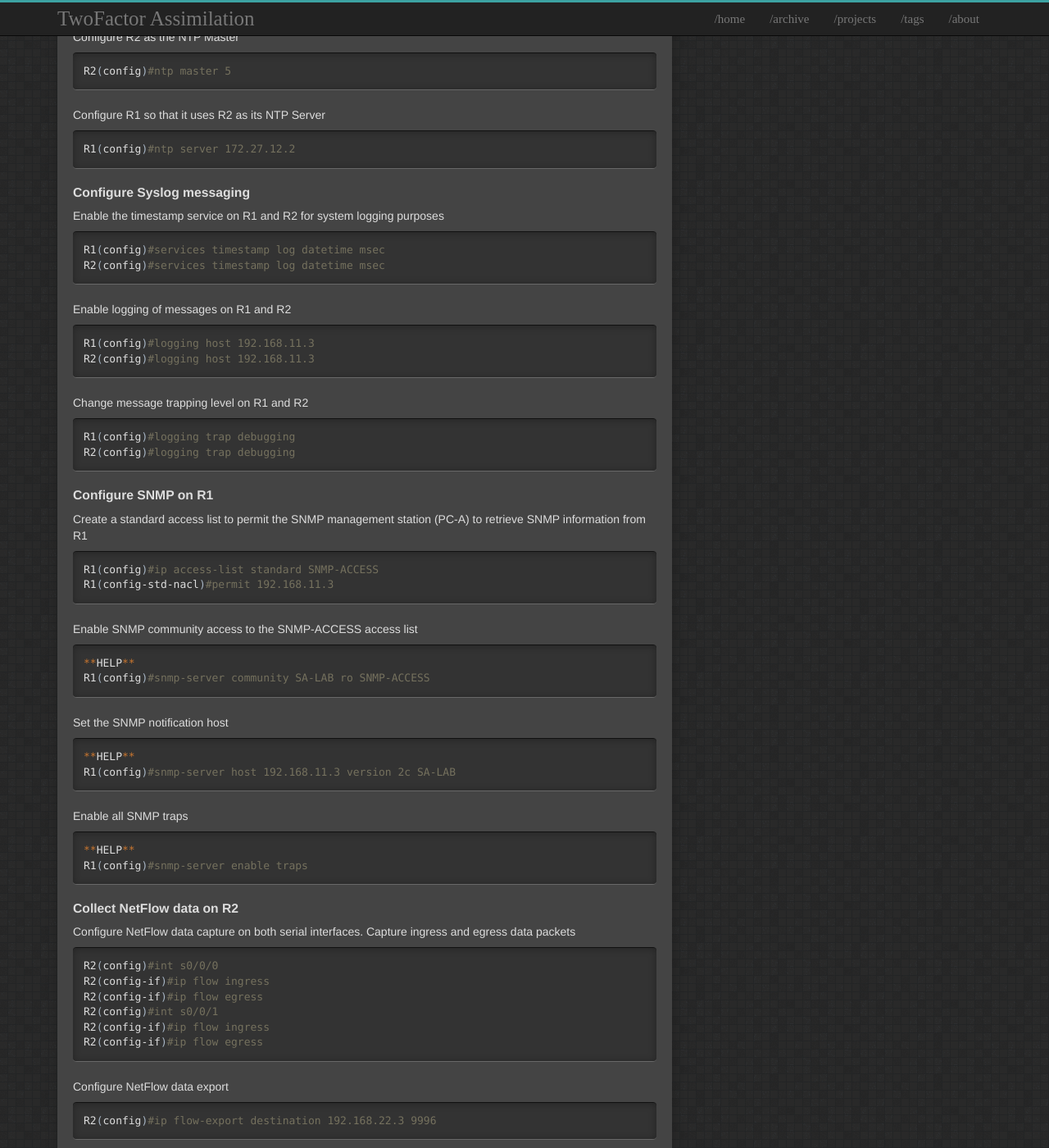
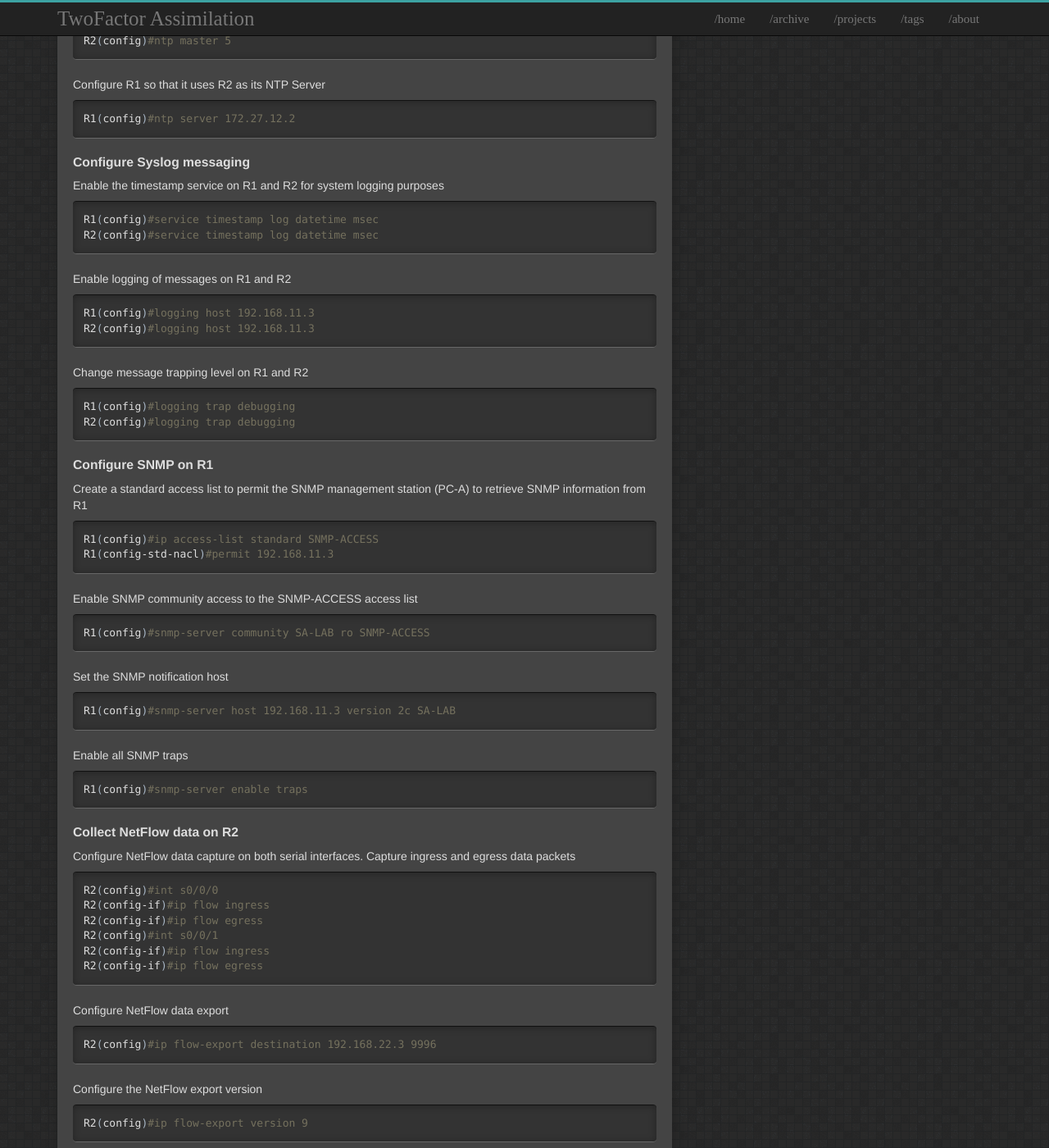
Before and after one commit to t04glovern/t04glovern.github.io.raw, a Jekyll site: the page built from _posts/2016-06-04-ccna4---practice-skills-assessment.markdown, in a window 1280 px wide and 1400 px high, scrolled down 9521 px. Shown: the whole window at 82% size. Built offline with Jekyll 4.4.1, drawn with Linux system fonts in a browser that asks for light colours; comment, search, counter and statistics services are not loaded; some of the changed text lies outside the part shown.

Commit message:
Fixed issues with CCNA post

```diff
--- a/_posts/2016-06-04-ccna4---practice-skills-assessment.markdown
+++ b/_posts/2016-06-04-ccna4---practice-skills-assessment.markdown
@@ -386,8 +386,8 @@ R2(config)#int s0/0/1
 R2(config-if)#description PPP Connection to ISP
 R2(config-if)#ip address 209.165.200.225 255.255.255.248
 R2(config-if)#clock rate 128000
+R2(config-if)#encapsulation ppp
 R2(config-if)#no shutdown
-R2(config-if)#encapsulation ppp
 {% endhighlight bash %}
 
 Set a static default route out S0/0/1
@@ -550,8 +548,8 @@ R1(config)#ntp server 172.27.12.2
 Enable the timestamp service on R1 and R2 for system logging purposes
 
 {% highlight bash %}
-R1(config)#services timestamp log datetime msec
-R2(config)#services timestamp log datetime msec
+R1(config)#service timestamp log datetime msec
+R2(config)#service timestamp log datetime msec
 {% endhighlight bash %}
 
 Enable logging of messages on R1 and R2
@@ -580,21 +578,18 @@ R1(config-std-nacl)#permit 192.168.11.3
 Enable SNMP community access to the SNMP-ACCESS access list
 
 {% highlight bash %}
-**HELP**
 R1(config)#snmp-server community SA-LAB ro SNMP-ACCESS
 {% endhighlight bash %}
 
 Set the SNMP notification host
 
 {% highlight bash %}
-**HELP**
 R1(config)#snmp-server host 192.168.11.3 version 2c SA-LAB
 {% endhighlight bash %}
 
 Enable all SNMP traps
 
 {% highlight bash %}
-**HELP**
 R1(config)#snmp-server enable traps
 {% endhighlight bash %}
 
@@ -711,7 +706,7 @@ Configure S0/0/0
 
 {% highlight bash %}
 R1(config)#int s0/0/0
-R1(config-if)#description Frame-Relay Connection to R3
+R1(config-if)#description Frame Relay Connection to R3
 R1(config-if)#ip address 172.27.13.1 255.255.255.252
 R1(config-if)#encapsulation frame-relay
 R1(config-if)#clock rate 128000
@@ -867,9 +861,9 @@ R1 Configure S0/0/0
 R1(config)#int s0/0/0
 R1(config-if)#description HDLC Connection to ISP
 R1(config-if)#ip address 172.27.12.1 255.255.255.252
-R1(config-if)#no shutdown
 R1(config-if)#encapsulation hdlc
 R1(config-if)#clock rate 128000
+R1(config-if)#no shutdown
 {% endhighlight bash %}
 
 R2 Configure S0/0/0
@@ -939,8 +934,8 @@ R1(config)#router eigrp 1
 Advertise the LAN and Tunnel subnets in EIGRP. Set the LAN interface to passive
 
 {% highlight bash %}
+R1(config-router)#network 192.168.11.0 0.0.0.255
 R1(config-router)#network 172.27.13.0 0.0.0.3
-R1(config-router)#network 192.168.11.0 0.0.0.255
 R1(config-router)#passive-interface g0/0
 {% endhighlight bash %}
 
```
Also changed, not shown: other parts of _posts/2016-06-04-ccna4---practice-skills-assessment.markdown (+1 -3 lines).
